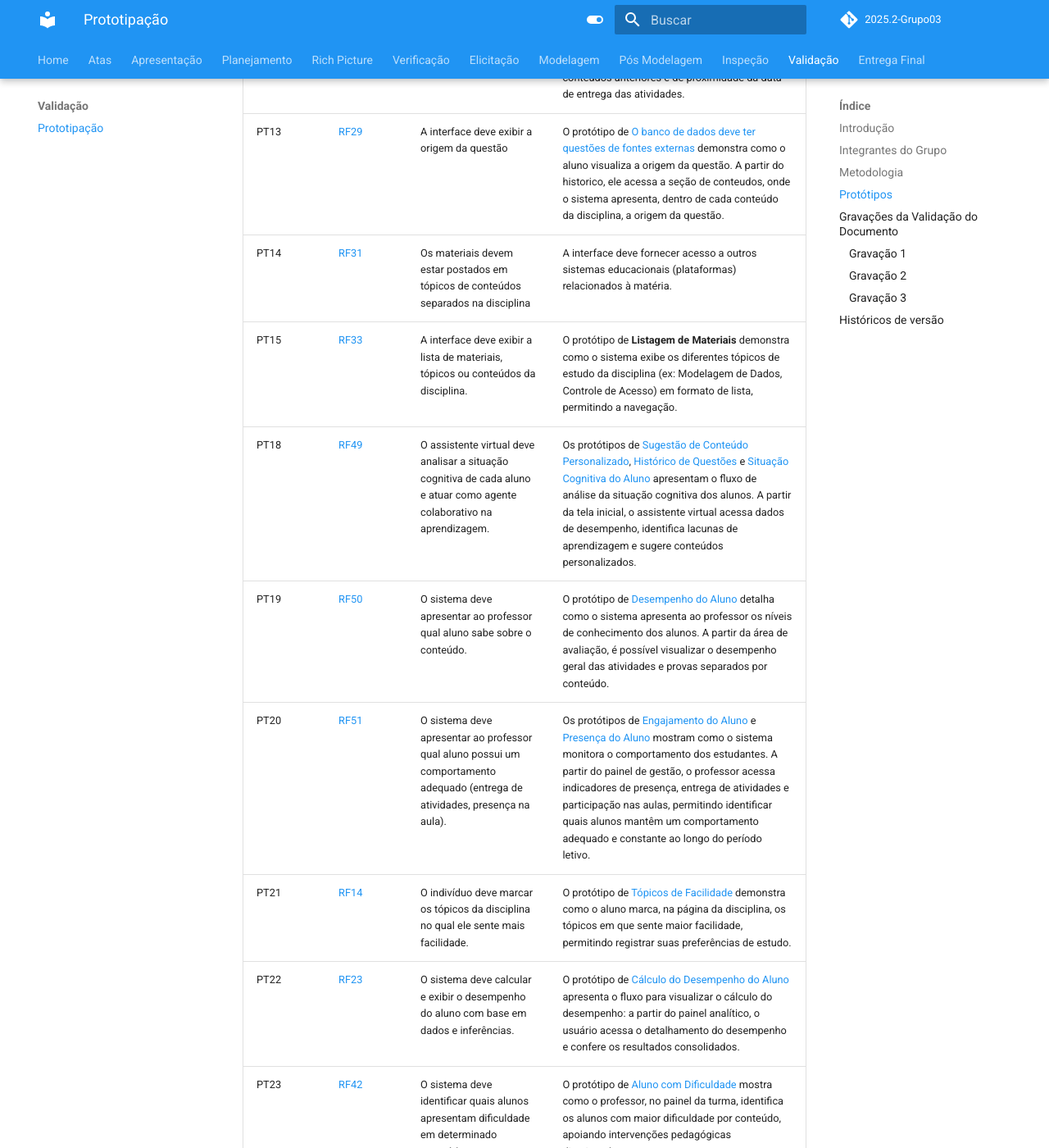
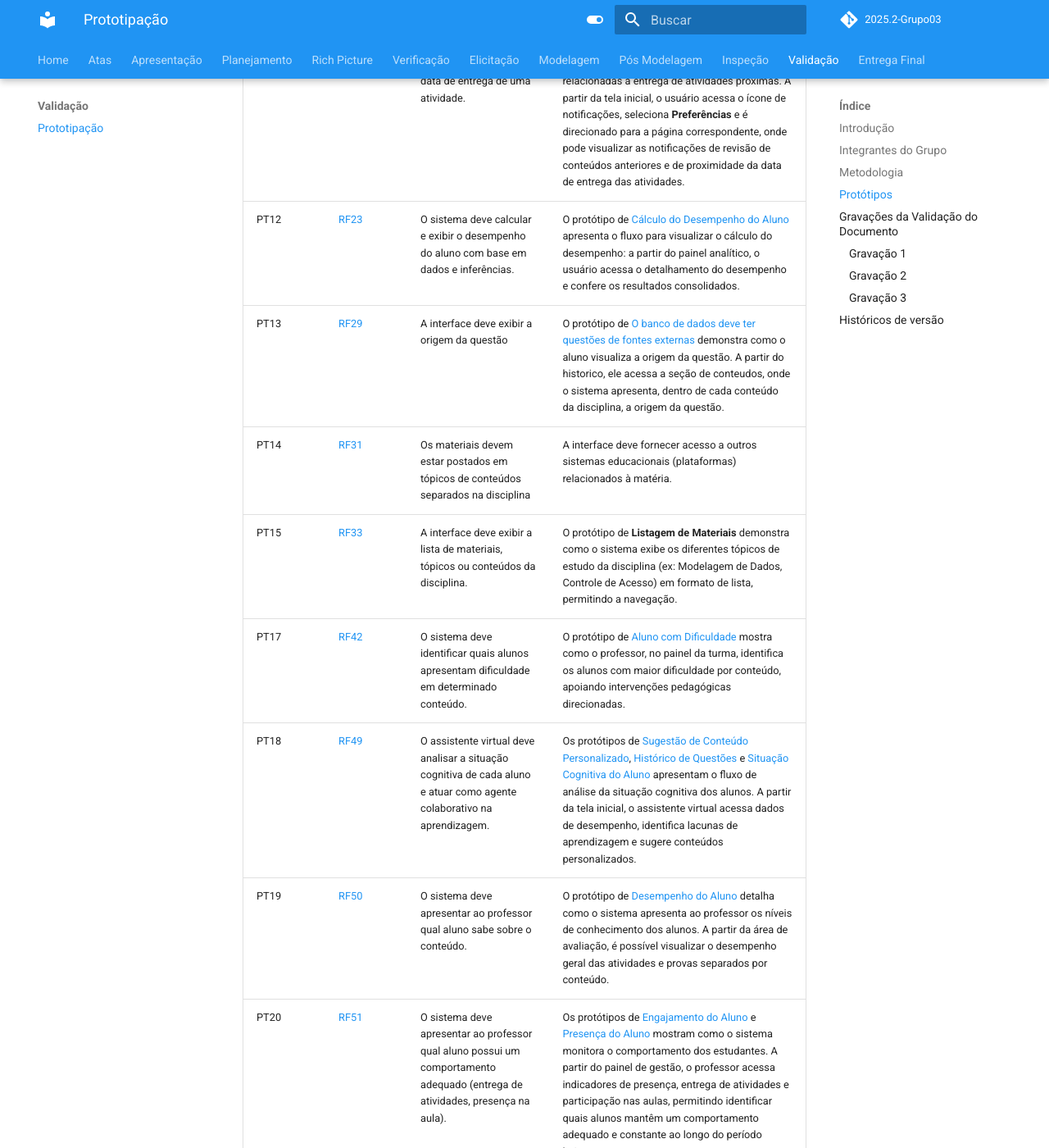
Before and after one commit to Requisitos-de-Software/2025.2-Grupo03, an MkDocs documentation site: the page built from docs/Validacao/prototipos.md, in a window 1280 px wide and 1400 px high, scrolled down 3813 px. Shown: the whole window at 82% size. Built offline with MkDocs 1.6.1 and Material for MkDocs 9.7.7, drawn with Linux system fonts in a browser that asks for light colours; comment, search, counter and statistics services are not loaded; some of the changed text lies outside the part shown.

Commit message:
Atualiza ordem de protótipos na tabela 2

```diff
--- a/docs/Validacao/prototipos.md
+++ b/docs/Validacao/prototipos.md
@@ -16,7 +16,7 @@ A Tabela 1 apresenta todos os integrantes da equipe que participaram da etapa de
 | [Arthur Guilherme](https://github.com/ArthurGuilher62) | Desenvolvimento dos protótipos [PT18](#PT18), [PT19](#PT19), [PT20](#PT20), que são referentes, respectivamente, aos requisitos [RF49](https://requisitos-de-software.github.io/2025.2-Grupo03/Elicitacao/requisitos_elicitados/#RF49), [RF50](https://requisitos-de-software.github.io/2025.2-Grupo03/Elicitacao/requisitos_elicitados/#RF50) e [RF51](https://requisitos-de-software.github.io/2025.2-Grupo03/Elicitacao/requisitos_elicitados/#RF51), além da validação dos protótipos com um usuário real.|
 | [Arthur Henrique](https://github.com/arthurhvieira1) | Desenvolvimento dos protótipos [PT08](#PT08), [PT11](#PT11), [PT13](#PT13), que são referentes, respectivamente, aos requisitos [RF16](https://requisitos-de-software.github.io/2025.2-Grupo03/Elicitacao/requisitos_elicitados/#RF20), [RF20](https://requisitos-de-software.github.io/2025.2-Grupo03/Elicitacao/requisitos_elicitados/#RF16) e [RF29](https://requisitos-de-software.github.io/2025.2-Grupo03/Elicitacao/requisitos_elicitados/#RF29), além da validação dos protótipos com um usuário real. |
 | [Felipe Guimaraes](https://github.com/felipegf1)      | Criação do documento de prototipação e desenvolvimento dos protótipos dos requisitos [PT01](#PT01), [PT02](#PT02) e [PT03](#PT03), que são referentes, respectivamente, aos requisitos [RF08](https://requisitos-de-software.github.io/2025.2-Grupo03/Elicitacao/requisitos_elicitados/#RF08), [RF09](https://requisitos-de-software.github.io/2025.2-Grupo03/Elicitacao/requisitos_elicitados/#RF09) e [RF10](https://requisitos-de-software.github.io/2025.2-Grupo03/Elicitacao/requisitos_elicitados/#RF10). Além da validação dos protótipos com um usuário real. |
-| [João Felipe](https://github.com/MrBolt2005)          | Desenvolvimento dos protótipos [PT21](#PT21), [PT22](#PT22) e [PT23](#PT23), que são referentes, respectivamente, aos requisitos [RF14](https://requisitos-de-software.github.io/2025.2-Grupo03/Elicitacao/requisitos_elicitados/#RF14), [RF23](https://requisitos-de-software.github.io/2025.2-Grupo03/Elicitacao/requisitos_elicitados/#RF23) e [RF42](https://requisitos-de-software.github.io/2025.2-Grupo03/Elicitacao/requisitos_elicitados/#RF42). |
+| [João Felipe](https://github.com/MrBolt2005)          | Desenvolvimento dos protótipos [PT06](#PT06), [PT12](#PT12) e [PT17](#PT17), que são referentes, respectivamente, aos requisitos [RF14](https://requisitos-de-software.github.io/2025.2-Grupo03/Elicitacao/requisitos_elicitados/#RF14), [RF23](https://requisitos-de-software.github.io/2025.2-Grupo03/Elicitacao/requisitos_elicitados/#RF23) e [RF42](https://requisitos-de-software.github.io/2025.2-Grupo03/Elicitacao/requisitos_elicitados/#RF42). |
 | [João Sapiência](https://github.com/JoaoSapiencia)    | Desenvolvimento dos protótipos [PT14](#PT14), [PT15](#PT15), que são referentes, respectivamente, aos requisitos [RF31](https://requisitos-de-software.github.io/2025.2-Grupo03/Elicitacao/requisitos_elicitados/#RF31) e [RF33](https://requisitos-de-software.github.io/2025.2-Grupo03/Elicitacao/requisitos_elicitados/#RF33). |
 | [Tiago Lemes](https://github.com/TiagoTeixeira-2005)    | Criação do documento de prototipação e desenvolvimento dos protótipos dos requisitos [PT07](#PT07), [PT09](#PT09) e [PT10](#PT10), que são referentes, respectivamente, aos requisitos [RF15](https://requisitos-de-software.github.io/2025.2-Grupo03/Elicitacao/requisitos_elicitados/#RF15), [RF18](https://requisitos-de-software.github.io/2025.2-Grupo03/Elicitacao/requisitos_elicitados/#RF18) e [RF19](https://requisitos-de-software.github.io/2025.2-Grupo03/Elicitacao/requisitos_elicitados/#RF19). Além da validação dos protótipos com um usuário real. |
 | [Vilmar José](https://github.com/VilmarFagundes)      | Desenvolvimento e validação dos protótipos [PT04](#PT04) e [PT05](#PT05) referentes aos requisitos [RF11](https://requisitos-de-software.github.io/2025.2-Grupo03/Elicitacao/requisitos_elicitados/#RF11) e [RF13](https://requisitos-de-software.github.io/2025.2-Grupo03/Elicitacao/requisitos_elicitados/#RF13) , além da validação dos protótipos com um usuário real. |
@@ -45,20 +45,20 @@ A Tabela 2 apresenta informações detalhadas sobre cada protótipo individual,
 | <a id="PT03"></a>PT03 | [RF10](https://requisitos-de-software.github.io/2025.2-Grupo03/Elicitacao/requisitos_elicitados/#RF10) | A interface deve exibir como está a porcentagem de erros das atividades de cada conteúdo |O protótipo de [Porcentagem de Erros na Disciplina](../arquivos/prototipo_felipe_porcentagem_acertos_erros.pdf) demonstra como o aluno visualiza seu desempenho. A partir do historico, ele acessa a seção de conteudos, onde o sistema apresenta, dentro de cada conteúdo da disciplina, a porcentagem específica de erros nas atividades realizadas. |
 | <a id="PT04"></a>PT04 | [RF11](https://requisitos-de-software.github.io/2025.2-Grupo03/Elicitacao/requisitos_elicitados/#RF11) | A interface deve exibir a média geral da turma em cada atividade | O protótipo de [Média da Turma](../arquivos/prototipo_Vilmar_media_turma.pdf) mostra como o sistema monitora as médias da turma. A partir do painel de gestão, o professor acessa **Acompanhar** e, em seguida, **Média da Turma**, podendo identificar a média da turma em cada conteúdo.  |
 | <a id="PT05"></a>PT05 | [RF13](https://requisitos-de-software.github.io/2025.2-Grupo03/Elicitacao/requisitos_elicitados/#RF13) | O aluno  deve escolher o tempo em que deseja receber alertas sobre atividades atrasadas | O protótipo de [Período de notificação](../arquivos/prototipo_Vilmar_preferencia_notificacao.pdf) apresenta todo o caminho para acessar, alterar e salvar o período em que deseja receber alertas sobre atividades atrasadas. A partir da tela inicial, o usuário acessa o ícone de notificações, seleciona **Preferências** e é direcionado para a página correspondente, onde pode escolher o período de notificação desejado — 1 dia, 3 dias ou 7 dias — e, em seguida, salvar as alterações, recebendo uma confirmação de sucesso. |
+| <a id="PT06"></a>PT06 | [RF14](https://requisitos-de-software.github.io/2025.2-Grupo03/Elicitacao/requisitos_elicitados/#RF14) | O indivíduo deve marcar os tópicos da disciplina no qual ele sente mais facilidade. | O protótipo de [Tópicos de Facilidade](../arquivos/prototipo_JoaoFelipe_TopicoFacilidade.pdf) demonstra como o aluno marca, na página da disciplina, os tópicos em que sente maior facilidade, permitindo registrar suas preferências de estudo. |
 | <a id="PT07"></a>PT07 | [RF15](https://requisitos-de-software.github.io/2025.2-Grupo03/Elicitacao/requisitos_elicitados/#RF15) | O sistema deve enviar notificações para lembrar o aluno de revisar conteúdos passados. | O protótipo de [Notificações de Lembrete de Revisão](../arquivos/prototipo_Tiago_revisao_entrega.pdf) apresenta todo o caminho para acessar as notificações relacionadas à revisão de conteúdos passados. A partir da tela inicial, o usuário acessa o ícone de notificações, seleciona **Recentes** e é direcionado para a página correspondente, onde pode visualizar as notificações de revisão de conteúdos anteriores e de proximidade da data de entrega das atividades. |
 | <a id="PT08"></a>PT08 | [RF16](https://requisitos-de-software.github.io/2025.2-Grupo03/Elicitacao/requisitos_elicitados/#RF16) | O sistema deve enviar notificações para lembrar o aluno de enviar atividades futuras. | O protótipo de [Desempenho por conteúdo](../arquivos/Telas_Arthur.pdf) apresenta o desempenho ordenado de maneira decrescente, do pior para o melhor. A partir da tela inicial, o usuário acessa o ícone de **Desempenho** e é direcionado para a página correspondente, onde pode visualizar seu desempenho por conteúdo. |
 | <a id="PT09"></a>PT09 | [RF18](https://requisitos-de-software.github.io/2025.2-Grupo03/Elicitacao/requisitos_elicitados/#RF18) | O sistema deve pedir ao indivíduo a melhor forma de caminho de notificação. | O protótipo de [Preferência de notificação](../arquivos/prototipo_Tiago_preferencia_notificacao.pdf) apresenta todo o caminho para acessar, alterar e salvar as preferências de notificação. A partir da tela inicial, o usuário acessa o ícone de notificações, seleciona **Preferências** e é direcionado para a página correspondente, onde pode escolher o modo de notificação desejado — E-mail, WhatsApp ou Somente pelo sistema — e, em seguida, salvar as alterações, recebendo uma confirmação de sucesso. |
 | <a id="PT10"></a>PT10 | [RF19](https://requisitos-de-software.github.io/2025.2-Grupo03/Elicitacao/requisitos_elicitados/#RF19) | O sistema deve enviar uma notificação quando está chegando perto da data de entrega de uma atividade.  | O protótipo de [Notificação de Lembrete de Entrega de Atividade Próxima](../arquivos/prototipo_Tiago_revisao_entrega.pdf) apresenta todo o caminho para acessar as notificações relacionadas à entrega de atividades próximas. A partir da tela inicial, o usuário acessa o ícone de notificações, seleciona **Recentes** e é direcionado para a página correspondente, onde pode visualizar as notificações de revisão de conteúdos anteriores e de proximidade da data de entrega das atividades. |
 | <a id="PT11"></a>PT11 | [RF20](https://requisitos-de-software.github.io/2025.2-Grupo03/Elicitacao/requisitos_elicitados/#RF20) | O sistema deve enviar uma notificação quando está chegando perto da data de entrega de uma atividade.  | O protótipo de [Notificação de Lembrete de Entrega de Atividade Próxima](../arquivos/Telas_Arthur.pdf) apresenta todo o caminho para acessar as notificações relacionadas à entrega de atividades próximas. A partir da tela inicial, o usuário acessa o ícone de notificações, seleciona **Preferências** e é direcionado para a página correspondente, onde pode visualizar as notificações de revisão de conteúdos anteriores e de proximidade da data de entrega das atividades. |
+| <a id="PT12"></a>PT12 | [RF23](https://requisitos-de-software.github.io/2025.2-Grupo03/Elicitacao/requisitos_elicitados/#RF23) | O sistema deve calcular e exibir o desempenho do aluno com base em dados e inferências. | O protótipo de [Cálculo do Desempenho do Aluno](../arquivos/prototipo_JoaoFelipe_calculoDesempenho.pdf) apresenta o fluxo para visualizar o cálculo do desempenho: a partir do painel analítico, o usuário acessa o detalhamento do desempenho e confere os resultados consolidados. |
 | <a id="PT13"></a>PT13 | [RF29](https://requisitos-de-software.github.io/2025.2-Grupo03/Elicitacao/requisitos_elicitados/#RF29) | A interface deve exibir a origem da questão | O protótipo de [O banco de dados deve ter questões de fontes externas](../arquivos/Telas_Arthur.pdf) demonstra como o aluno visualiza a origem da questão. A partir do historico, ele acessa a seção de conteudos, onde o sistema apresenta, dentro de cada conteúdo da disciplina, a origem da questão.|
 | <a id="PT14"></a>PT14 | [RF31](https://requisitos-de-software.github.io/2025.2-Grupo03/Elicitacao/requisitos_elicitados/#RF31) | Os materiais devem estar postados em tópicos de conteúdos separados na disciplina  | A interface deve fornecer acesso a outros sistemas educacionais (plataformas) relacionados à matéria. | O protótipo de **Seleção de Sistemas** demonstra como o usuário, a partir da tela "Sistemas", pode expandir um menu ("Sistemas relacionados") para visualizar e acessar outras plataformas, como Sigaa, Teams e Aprender. |
 | <a id="PT15"></a>PT15 | [RF33](https://requisitos-de-software.github.io/2025.2-Grupo03/Elicitacao/requisitos_elicitados/#RF33) | A interface deve exibir a lista de materiais, tópicos ou conteúdos da disciplina. | O protótipo de **Listagem de Materiais** demonstra como o sistema exibe os diferentes tópicos de estudo da disciplina (ex: Modelagem de Dados, Controle de Acesso) em formato de lista, permitindo a navegação. |
+| <a id="PT17"></a>PT17 | [RF42](https://requisitos-de-software.github.io/2025.2-Grupo03/Elicitacao/requisitos_elicitados/#RF42) | O sistema deve identificar quais alunos apresentam dificuldade em determinado conteúdo. | O protótipo de [Aluno com Dificuldade](../arquivos/prototipo_JoaoFelipe_AlunoDificuldade.pdf) mostra como o professor, no painel da turma, identifica os alunos com maior dificuldade por conteúdo, apoiando intervenções pedagógicas direcionadas. |
 | <a id="PT18"></a>PT18 | [RF49](https://requisitos-de-software.github.io/2025.2-Grupo03/Elicitacao/requisitos_elicitados/#RF49) | O assistente virtual deve analisar a situação cognitiva de cada aluno e atuar como agente colaborativo na aprendizagem.  |Os protótipos de [Sugestão de Conteúdo Personalizado](../arquivos/prototipo_AGAS_sugestao_conteudo.pdf), [Histórico de Questões](../arquivos/Telas_Arthur.pdf) e [Situação Cognitiva do Aluno](../arquivos/prototipo_AGAS_situacao_aluno.pdf) apresentam o fluxo de análise da situação cognitiva dos alunos. A partir da tela inicial, o assistente virtual acessa dados de desempenho, identifica lacunas de aprendizagem e sugere conteúdos personalizados.|
 | <a id="PT19"></a>PT19 | [RF50](https://requisitos-de-software.github.io/2025.2-Grupo03/Elicitacao/requisitos_elicitados/#RF50) | O sistema deve apresentar ao professor qual aluno sabe sobre o conteúdo.  | O protótipo de [Desempenho do Aluno](../arquivos/prototipo_AGAS_desempenho_aluno.pdf) detalha como o sistema apresenta ao professor os níveis de conhecimento dos alunos. A partir da área de avaliação, é possível visualizar o desempenho geral das atividades e provas separados por conteúdo. |
 | <a id="PT20"></a>PT20 | [RF51](https://requisitos-de-software.github.io/2025.2-Grupo03/Elicitacao/requisitos_elicitados/#RF51) | O sistema deve apresentar ao professor qual aluno possui um comportamento adequado (entrega de atividades, presença na aula).  | Os protótipos de [Engajamento do Aluno](../arquivos/prototipo_AGAS_engajamento.pdf) e [Presença do Aluno](../arquivos/prototipo_AGAS_presenca.pdf) mostram como o sistema monitora o comportamento dos estudantes. A partir do painel de gestão, o professor acessa indicadores de presença, entrega de atividades e participação nas aulas, permitindo identificar quais alunos mantêm um comportamento adequado e constante ao longo do período letivo.|
-| <a id="PT21"></a>PT21 | [RF14](https://requisitos-de-software.github.io/2025.2-Grupo03/Elicitacao/requisitos_elicitados/#RF14) | O indivíduo deve marcar os tópicos da disciplina no qual ele sente mais facilidade. | O protótipo de [Tópicos de Facilidade](../arquivos/prototipo_JoaoFelipe_TopicoFacilidade.pdf) demonstra como o aluno marca, na página da disciplina, os tópicos em que sente maior facilidade, permitindo registrar suas preferências de estudo. |
-| <a id="PT22"></a>PT22 | [RF23](https://requisitos-de-software.github.io/2025.2-Grupo03/Elicitacao/requisitos_elicitados/#RF23) | O sistema deve calcular e exibir o desempenho do aluno com base em dados e inferências. | O protótipo de [Cálculo do Desempenho do Aluno](../arquivos/prototipo_JoaoFelipe_calculoDesempenho.pdf) apresenta o fluxo para visualizar o cálculo do desempenho: a partir do painel analítico, o usuário acessa o detalhamento do desempenho e confere os resultados consolidados. |
-| <a id="PT23"></a>PT23 | [RF42](https://requisitos-de-software.github.io/2025.2-Grupo03/Elicitacao/requisitos_elicitados/#RF42) | O sistema deve identificar quais alunos apresentam dificuldade em determinado conteúdo. | O protótipo de [Aluno com Dificuldade](../arquivos/prototipo_JoaoFelipe_AlunoDificuldade.pdf) mostra como o professor, no painel da turma, identifica os alunos com maior dificuldade por conteúdo, apoiando intervenções pedagógicas direcionadas. |
 
 <div align="center"><strong>Autoria de <a href="https://github.com/ArthurGuilher62">Arthur Guilherme</a>, <a href="https://github.com/arthurhvieira1">Arthur Henrique</a>, <a href="https://github.com/felipegf1">Felipe Guimaraes</a>, <a href="https://github.com/JoaoSapiencia">João Sapiência</a>, <a href="https://github.com/MrBolt2005">João Felipe</a>, <a href="https://github.com/TiagoTeixeira-2005">Tiago Lemes</a> e <a href="https://github.com/VilmarFagundes">Vilmar Fagundes</a></strong></div>
 
@@ -149,4 +149,4 @@ Além disso, a gravação da validação pode ser visualizada em: [https://youtu
 |--------|------------|---------------------------------------------|------------------------------------------------------------|---------------|
 | 1.0    | 02/11/2025 | Criação do documento de Prototipação          | [Tiago Lemes](https://github.com/TiagoTeixeira-2005)       | [Vilmar José](https://github.com/VilmarFagundes) |
 | 1.1   | 12/11/2025 | Adição dos Protótipos [PT08](#PT08), [PT11](#PT11) e [PT13](#PT13)         | [Arthur Henrique](https://github.com/arthurhvieira1)       | [Vilmar José](https://github.com/VilmarFagundes) |
-| 1.2   | 12/11/2025 | Adição dos Protótipos [PT21](#PT21), [PT22](#PT22) e [PT23](#PT23)         | [João Felipe](https://github.com/MrBolt2005)       | [Tiago Lemes](https://github.com/TiagoTeixeira-2005)<br>[Vilmar José](https://github.com/VilmarFagundes) |
+| 1.2   | 12/11/2025 | Adição dos Protótipos [PT06](#PT06), [PT12](#PT12) e [PT17](#PT17)         | [João Felipe](https://github.com/MrBolt2005)       | [Tiago Lemes](https://github.com/TiagoTeixeira-2005)<br>[Vilmar José](https://github.com/VilmarFagundes) |
```
